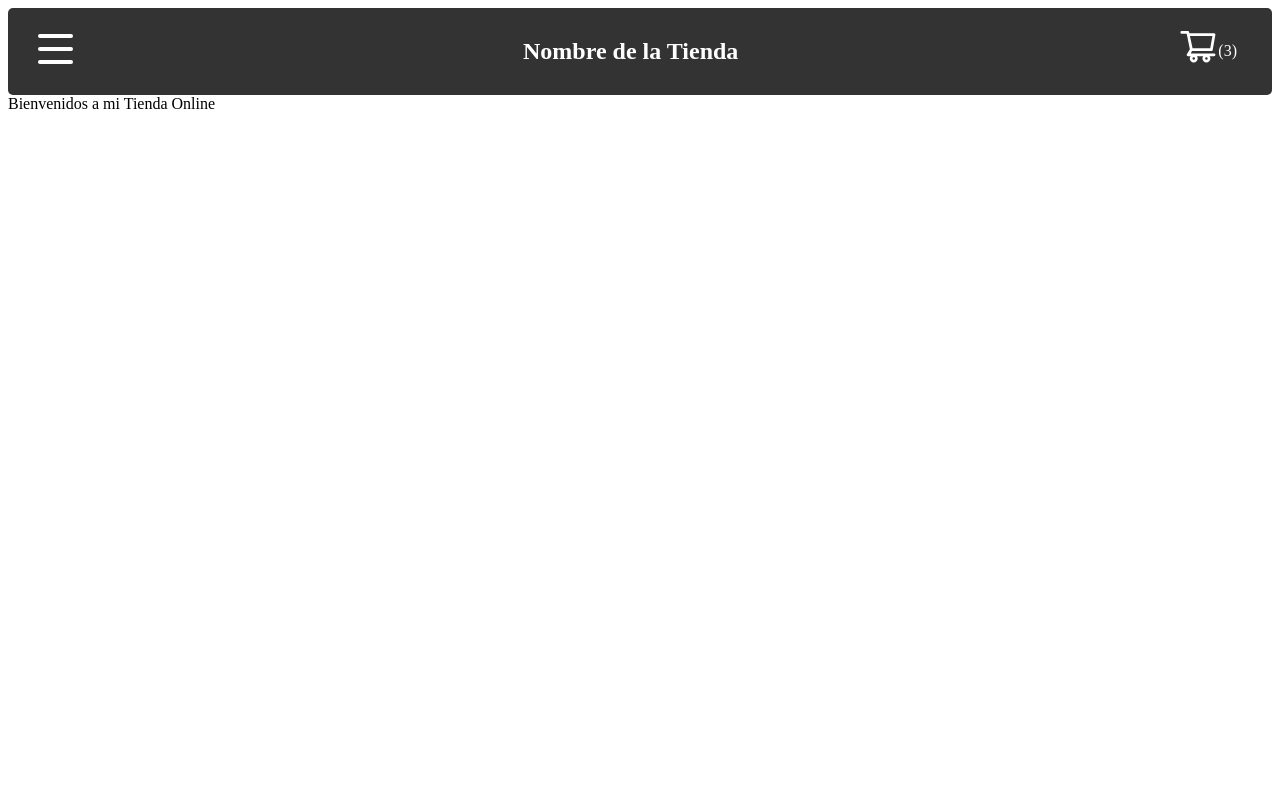
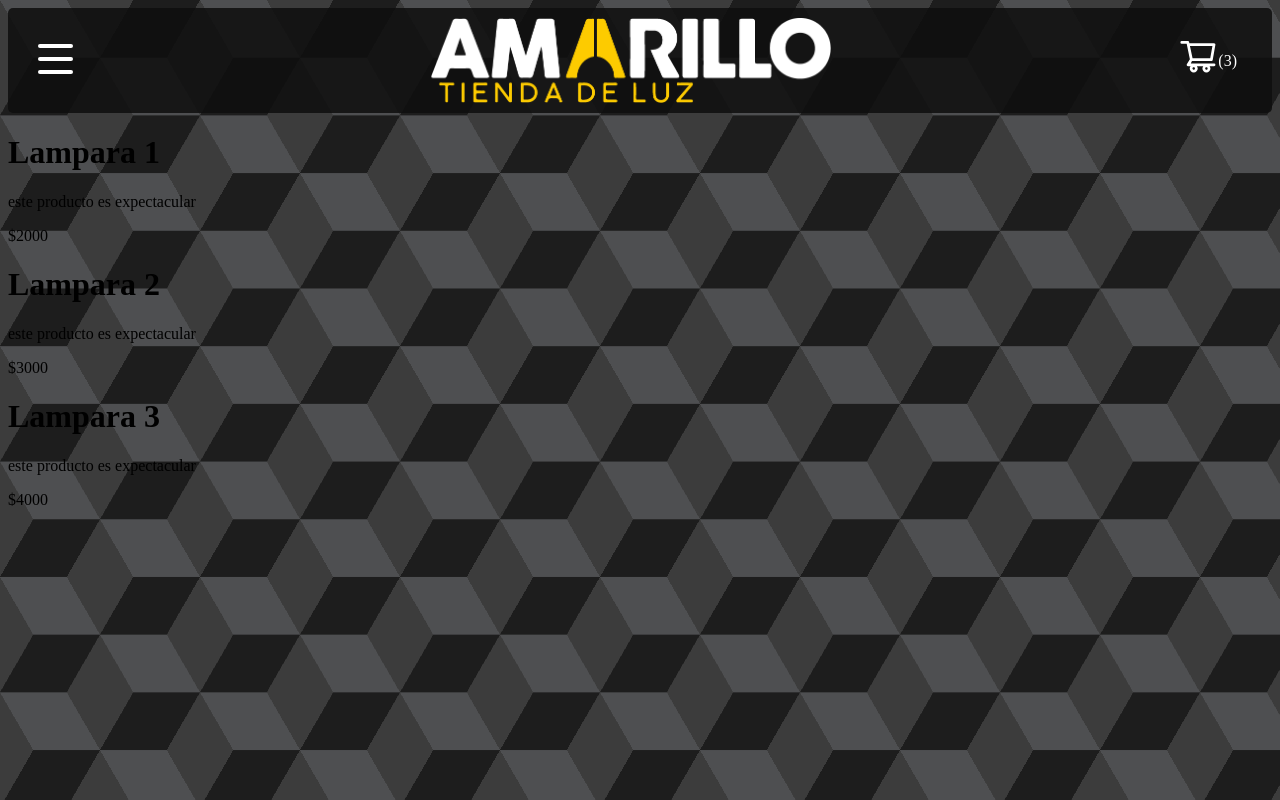
Before and after one commit to francomostajo/ReactProyecto, a React (Vite) app: page / in a window 1280 px wide. Built offline with nearby package versions, Linux system fonts and the light colour scheme.

Commit message:
Intentando crear la card

```diff
--- a/src/App.jsx
+++ b/src/App.jsx
@@ -1,5 +1,6 @@
 import NavBar from "./components/Navbar";
 import ItemListContainer from "./components/ItemListContainer";
+import './components/Styles/app.css';
 const App = () => {
   return (
     <div>
--- /dev/null
+++ b/src/components/ItemList.jsx
@@ -0,0 +1,19 @@
+import React from 'react'
+
+const ItemList = ({ productos }) => {
+  return (
+    <div>
+        {
+            productos.map((p)=> {
+                return(<div>
+<h1>{p.titulo}</h1>
+<p>{p.descripcion}</p>
+<p>${p.precio}</p>
+                </div>)
+            })
+        }
+    </div>
+  )
+}
+
+export default ItemList
--- a/src/components/ItemListContainer.jsx
+++ b/src/components/ItemListContainer.jsx
@@ -1,9 +1,32 @@
 import React from 'react'
+import ItemList from './ItemList'
 
 const ItemListContainer = ({greeting}) => {
-  return (
-    <div>{greeting}</div>
-  )
+
+const productos =[{titulo:"Lampara 1",descripcion:"este producto es expectacular",precio:"2000",categoria:"A"},
+                  {titulo:"Lampara 2",descripcion:"este producto es expectacular",precio:"3000",categoria:"B"},
+                  {titulo:"Lampara 3",descripcion:"este producto es expectacular",precio:"4000",categoria:"C"}
+]
+const mostrarProductos = new Promise((resolve, reject) => {
+  if(productos.length > 0){
+    setTimeout(()=>{
+      resolve(productos)
+    },3000)
+  }else{
+    reject("No se obtuvieron los productos")
+  }
+})
+mostrarProductos
+.then((resultado)=>{
+  console.log(resultado)
+})
+.catch((error) => {
+  console.log(error)
+})
+return (
+  <div><ItemList productos={productos} />
+  </div>
+)
 }
 
 export default ItemListContainer
--- a/src/components/NavBar.jsx
+++ b/src/components/NavBar.jsx
@@ -28,7 +28,7 @@ const NavBar = () => {
           </div>
         )}
       </div>
-      <h2 className="title">Nombre de la Tienda</h2>
+      <img src={"./img/amarrilloLogoTipo.png"} alt="Logo de la Tienda" className="logo-tienda" />
       <div className="cart-widget">
       <CartWidget/>
       <p>(3)</p>
--- a/src/components/Styles/NavBar.css
+++ b/src/components/Styles/NavBar.css
@@ -8,7 +8,7 @@
     justify-content: space-between;
     align-items: center;
     padding: 10px;
-    background-color: #333;
+    background-color: #0f0f0fdc;
     color: #fff;
     border-radius: 5px;
   }
@@ -115,7 +115,7 @@
 
   /* Estilos para el fondo */
   .bg-div {
-    background-color: #333;
+    background-color: #0f0f0fdc;
     position: absolute;
     z-index: -1;
 
@@ -133,3 +133,6 @@
     justify-content: center;
     padding-right: 25px;
   }
+  .logo-tienda {
+    width: 400px;
+  }
--- /dev/null
+++ b/src/components/Styles/app.css
@@ -0,0 +1,13 @@
+html {
+
+  --s: 200px;
+  --c1: #1d1d1d;
+  --c2: #4e4f51;
+  --c3: #3c3c3c;
+
+  background:
+    repeating-conic-gradient(from 30deg,#0000 0 120deg,var(--c3) 0 180deg)
+     calc(.5*var(--s)) calc(.5*var(--s)*0.577),
+    repeating-conic-gradient(from 30deg,var(--c1) 0 60deg,var(--c2) 0 120deg,var(--c3) 0 180deg);
+  background-size: var(--s) calc(var(--s)*0.577);
+}
```
Also changed, not shown: img/amarilloLogo.png (added), img/amarrilloLogoTipo.png (added).
